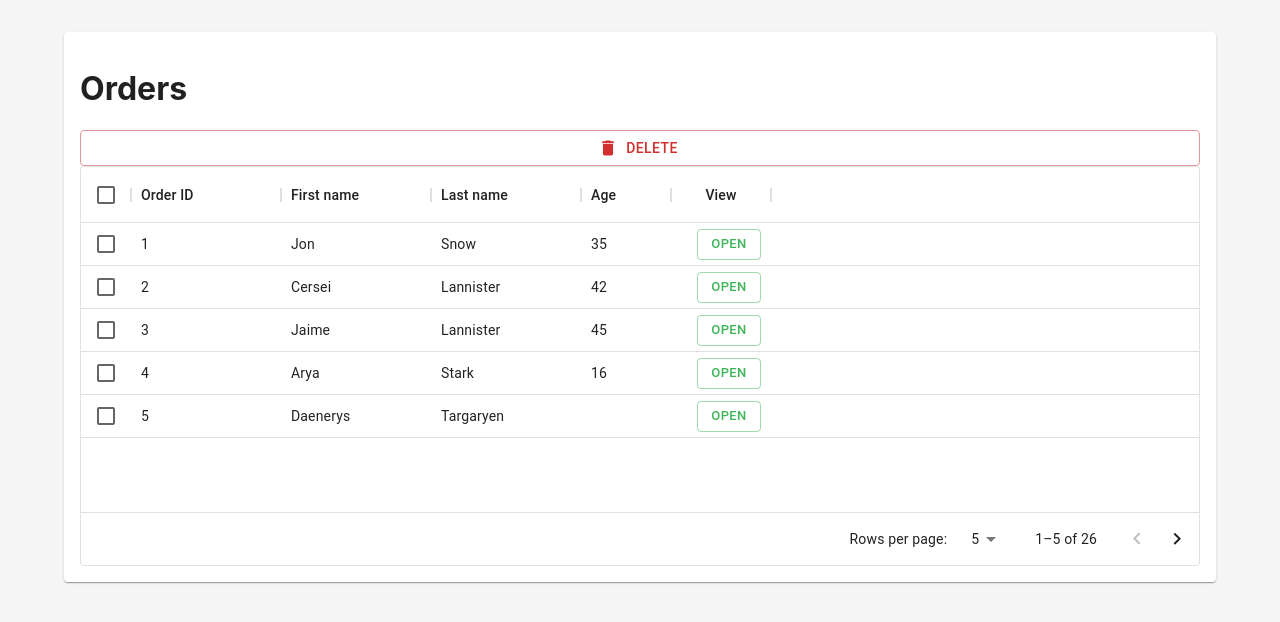
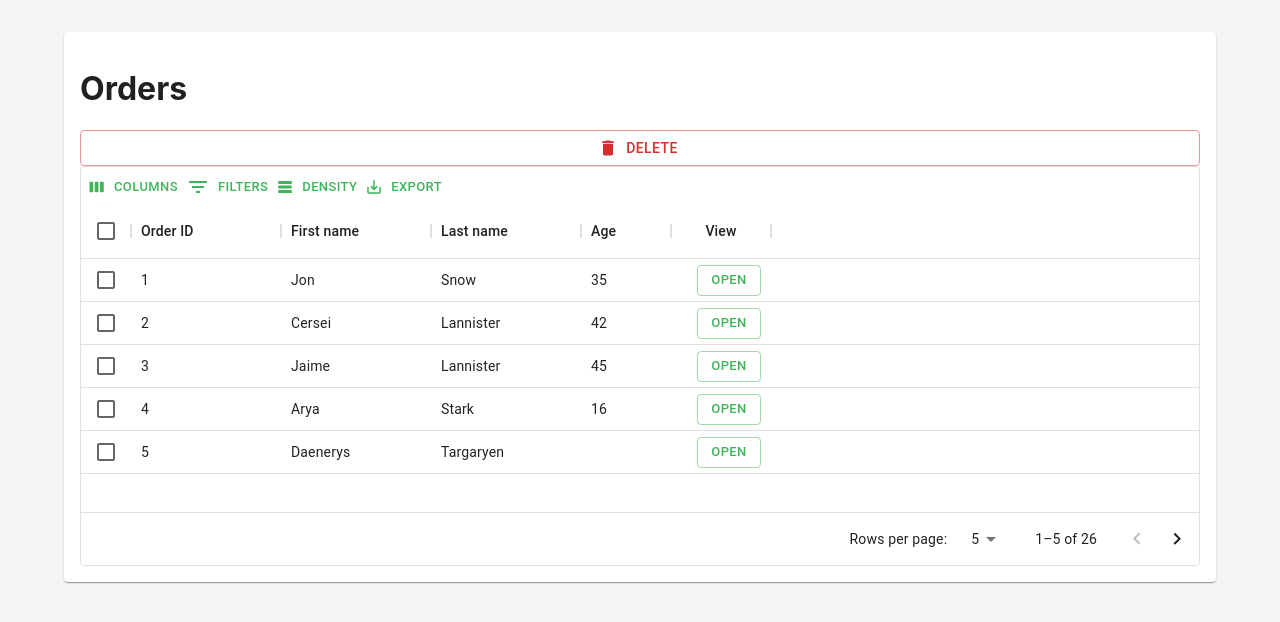
Before and after one commit to Async-Devs/agriventure-express-web-frontend, a React (Create React App) app: page /orders in a window 1280 px wide. Shown: the top 622 px of the page. Built offline with nearby package versions, Linux system fonts and the light colour scheme.

Commit message:
Update customTable.jsx

```diff
--- a/src/components/table/customTable.jsx
+++ b/src/components/table/customTable.jsx
@@ -1,9 +1,16 @@
 import * as React from "react";
-import { DataGrid } from "@mui/x-data-grid";
+import {DataGrid, GridToolbar} from "@mui/x-data-grid";
 import PropTypes from "prop-types";
 
+/**
+ * CustomTable component.
+ *
+ * @props Defined below in propTypes
+ * @returns {React.ReactElement} DataGrid Component.
+ */
 function CustomTable(props) {
 	const [rowsPerPage, setRowsPerPage] = React.useState(5);
+	const [filterModel, setFilterModel] = React.useState();
 	const {rows, columns, enableSelectionOnRowClick, enableCheckBox} = props;
 
 	return (
@@ -16,18 +23,26 @@ function CustomTable(props) {
 				rowsPerPageOptions={[5, 10, 25, 100]}
 				checkboxSelection = {enableCheckBox}
 				disableSelectionOnClick = {!enableSelectionOnRowClick}
-				// rowHeight={50}
 				getRowHeight={() => "auto"}
 				disableColumnMenu={true}
+				components={{
+					Toolbar: GridToolbar,
+				}}
+				filterModel={filterModel}
+				onFilterModelChange={(newFilterModel) => setFilterModel(newFilterModel)}
 			/>
 		</div>
 	);
 }
 // To define the data type of the prop for prop validation in react.
 CustomTable.propTypes = {
-	rows: PropTypes.array, // The row items of the table should come in the form of an array of objects.
+	/** The row items of the table should come in the form of an array of objects*/
+	rows: PropTypes.array,
+	/** The columns should be an array of objects */
 	columns: PropTypes.array,
+	/** The ability to make the row body clickable to make a selection*/
 	enableSelectionOnRowClick: PropTypes.bool,
+	/** Enable the checkbox column in the table*/
 	enableCheckBox: PropTypes.bool
 };
 
```
